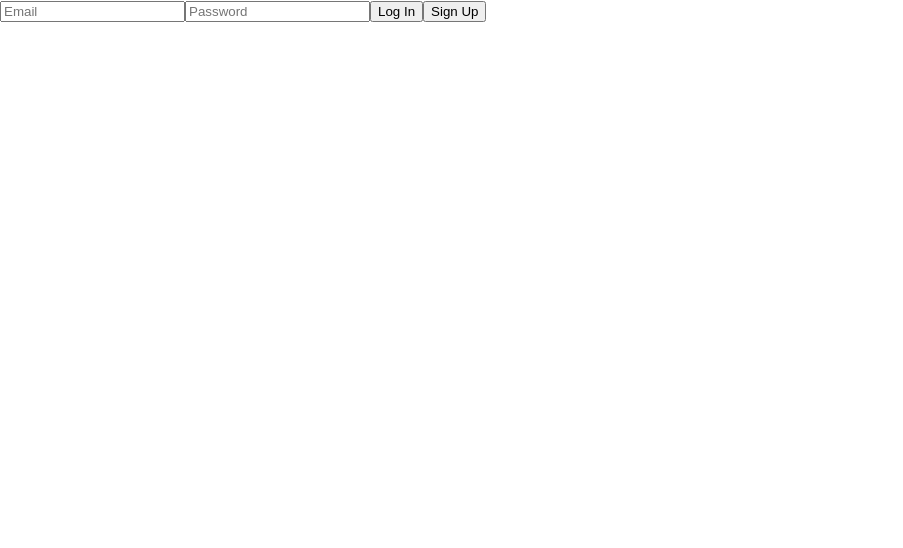
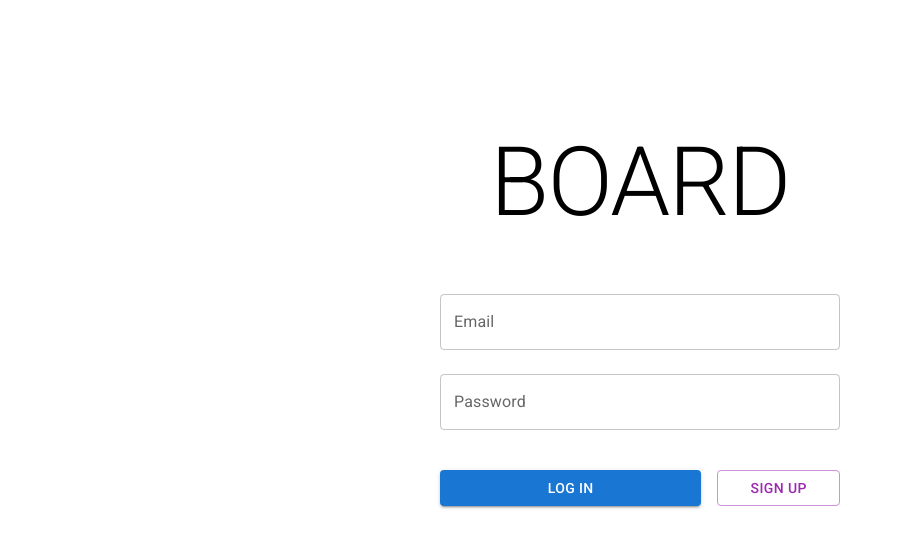
Before and after one commit to tklausner/woard, a React (Create React App) app: page /join in a window 1280 px wide. Shown: the top 548 px of the page, without its empty margins (0-903 px from the left). Built offline with nearby package versions, Linux system fonts and the light colour scheme; no server answers.

Commit message:
styled login page; added username to signup

```diff
--- a/package.json
+++ b/package.json
@@ -3,6 +3,10 @@
   "version": "0.1.0",
   "private": true,
   "dependencies": {
+    "@emotion/react": "^11.10.6",
+    "@emotion/styled": "^11.10.6",
+    "@fontsource/roboto": "^4.5.8",
+    "@mui/material": "^5.11.13",
     "@testing-library/jest-dom": "^5.16.5",
     "@testing-library/react": "^13.4.0",
     "@testing-library/user-event": "^13.5.0",
--- a/src/App.js
+++ b/src/App.js
@@ -1,6 +1,7 @@
 import { useState, useEffect } from "react";
 import Login from "./components/Login";
 import View from "./components/View";
+import JoinBoard from "./components/JoinBoard";
 import { getAuth, onAuthStateChanged } from "firebase/auth";
 import { BrowserRouter as Router, Route, Routes } from "react-router-dom";
 
@@ -43,6 +44,7 @@ function App() {
                 path="/:_boardID"
                 element={<View userID={user.uid} email={user.email} />}
               />
+              <Route path="/join" element={<JoinBoard />} />
             </Routes>
           </div>
         ) : (
--- /dev/null
+++ b/src/components/JoinBoard.js
@@ -0,0 +1,32 @@
+import { useState } from "react";
+import { useNavigate } from "react-router-dom";
+
+function JoinBoard() {
+  const [boardID, setBoardID] = useState("");
+  const navigate = useNavigate();
+
+  const handleSubmit = (e) => {
+    e.preventDefault();
+    if (boardID) {
+      navigate(`/${boardID}`);
+    }
+  };
+
+  return (
+    <div>
+      <h2>Join a Board</h2>
+      <form onSubmit={handleSubmit}>
+        <label htmlFor="boardID">Enter the Board ID:</label>
+        <input
+          type="text"
+          id="boardID"
+          value={boardID}
+          onChange={(e) => setBoardID(e.target.value)}
+        />
+        <button type="submit">Join</button>
+      </form>
+    </div>
+  );
+}
+
+export default JoinBoard;
--- a/src/components/Login.js
+++ b/src/components/Login.js
@@ -3,11 +3,20 @@ import {
   createUserWithEmailAndPassword,
   getAuth,
   signInWithEmailAndPassword,
+  updateProfile,
 } from "firebase/auth";
+import TextField from "@mui/material/TextField";
+import Button from "@mui/material/Button";
+import Box from "@mui/material/Box";
+import Alert from "@mui/material/Alert";
+import { Grid, Typography } from "@mui/material";
 
 function Login({ onLogin }) {
   const [email, setEmail] = useState("");
   const [password, setPassword] = useState("");
+  const [username, setUsername] = useState("");
+  const [errorMessage, setErrorMessage] = useState("");
+  const [showSignUp, setShowSignUp] = useState(false);
 
   const handleLogin = async (e) => {
     e.preventDefault();
@@ -21,6 +30,7 @@ function Login({ onLogin }) {
       onLogin(userCredential.user);
     } catch (error) {
       console.error(error);
+      setErrorMessage(error.message);
     }
   };
 
@@ -32,30 +42,107 @@ function Login({ onLogin }) {
         email,
         password
       );
+      await updateProfile(userCredential.user, { displayName: username });
       onLogin(userCredential.user);
     } catch (error) {
       console.error("Error signing up: ", error);
+      setErrorMessage(error.message);
     }
   };
 
   return (
-    <div>
-      <input
+    <Box component="form" sx={style.container} onSubmit={handleLogin}>
+      <Typography m={5} variant="h1">
+        BOARD
+      </Typography>
+      <TextField
+        label="Email"
         type="email"
-        placeholder="Email"
         value={email}
         onChange={(e) => setEmail(e.target.value)}
+        fullWidth
+        margin="normal"
       />
-      <input
+      <TextField
+        label="Password"
         type="password"
-        placeholder="Password"
         value={password}
         onChange={(e) => setPassword(e.target.value)}
+        fullWidth
+        margin="normal"
       />
-      <button onClick={handleLogin}>Log In</button>
-      <button onClick={handleSignup}>Sign Up</button>
-    </div>
+      {showSignUp && (
+        <TextField
+          label="Username"
+          value={username}
+          onChange={(e) => setUsername(e.target.value)}
+          fullWidth
+          sx={{ marginTop: 2 }}
+        />
+      )}
+
+      {errorMessage && (
+        <Alert severity="error" sx={{ marginTop: 2 }}>
+          {errorMessage}
+        </Alert>
+      )}
+      <Grid container spacing={2} marginTop={2}>
+        <Grid columns={2} item xs={showSignUp ? 4 : 8}>
+          {showSignUp ? (
+            <Button
+              onClick={() => setShowSignUp(false)}
+              variant="outlined"
+              fullWidth
+            >
+              Back
+            </Button>
+          ) : (
+            <Button onClick={handleLogin} variant="contained" fullWidth>
+              Log In
+            </Button>
+          )}
+        </Grid>
+        {showSignUp ? (
+          <Grid item xs={8}>
+            <Button
+              onClick={handleSignup}
+              variant="contained"
+              color="secondary"
+              fullWidth
+            >
+              Create Account
+            </Button>
+          </Grid>
+        ) : (
+          <Grid item xs={4}>
+            <Button
+              onClick={() => setShowSignUp(true)}
+              variant="outlined"
+              color="secondary"
+              fullWidth
+            >
+              Sign Up
+            </Button>
+          </Grid>
+        )}
+      </Grid>
+    </Box>
   );
 }
 
+const style = {
+  container: {
+    display: "flex",
+    flexDirection: "column",
+    alignItems: "center",
+    justifyContent: "center",
+    width: "100%",
+    maxWidth: 400,
+    margin: "auto",
+    padding: 2,
+    height: "70vh",
+    minHeight: 420,
+  },
+};
+
 export default Login;
```
Also changed, not shown: src/App.css (deleted, +0 -38 lines), src/index.js (+10 -6 lines), 1 other file (tests, documents, lock files or other folders).
